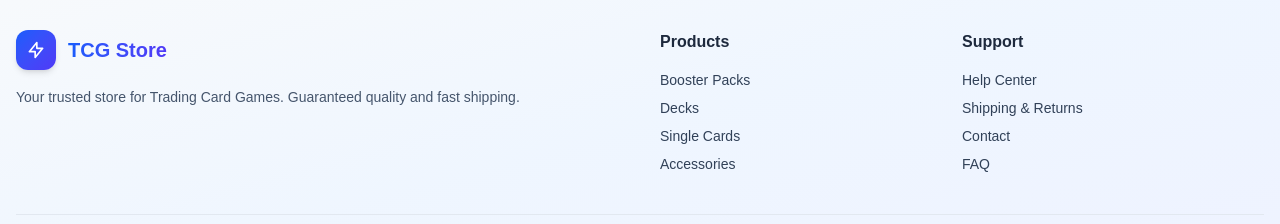
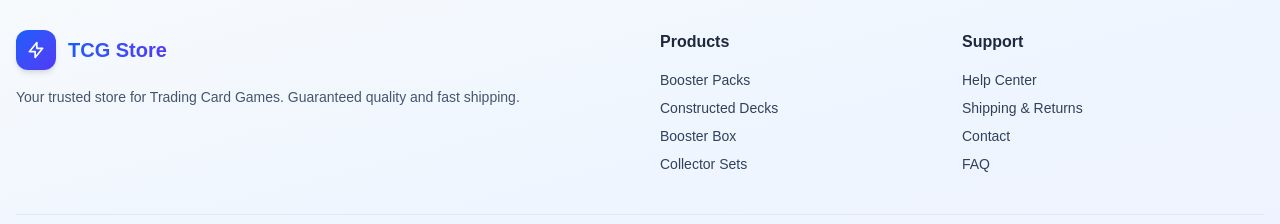
Before and after one commit to JDRBdev/TCG_Shop, a Next.js app: page /en in a window 1280 px wide. Shown: the part 1189-1413 px from the top of the page. Built offline with nearby package versions, Linux system fonts and the light colour scheme; no server answers; the database is empty.

Commit message:
Refactor footer product links to use structured data for improved localization and filtering

```diff
--- a/app/components/organisms/footer.tsx
+++ b/app/components/organisms/footer.tsx
@@ -30,13 +30,18 @@ export default function Footer({ dict }: FooterProps) {
             <div className="w-fit">
               <h6 className="font-semibold text-slate-800 mb-4">{dict.footer.products.title}</h6>
               <ul className="space-y-2 text-sm">
-                {Object.entries(dict.footer.products)
-                  .filter(([key]) => key !== "title")
-                  .map(([key, label]) => (
-                    <li key={key}>
-                      <a href="#" className="hover:text-blue-600 transition-colors">{label as string}</a>
-                    </li>
-                ))}
+              {[
+                { value: "booster-packs", label: dict.products.filters.boosterPacks || "Booster Packs" },
+                { value: "preconstructed-deck", label: dict.products.filters.constructedDecks || "Decks Construidos" },
+                { value: "booster-box", label: dict.products.filters.boosterBox || "Booster Box" },
+                { value: "collector-set", label: dict.products.filters.collectorSet || "Sets Coleccionista" },
+              ].map(item => (
+                <li key={item.value}>
+                  <a href={`?category=${encodeURIComponent(item.value)}`} className="hover:text-blue-600 transition-colors">
+                    {item.label}
+                  </a>
+                </li>
+              ))}
               </ul>
             </div>
 
```
